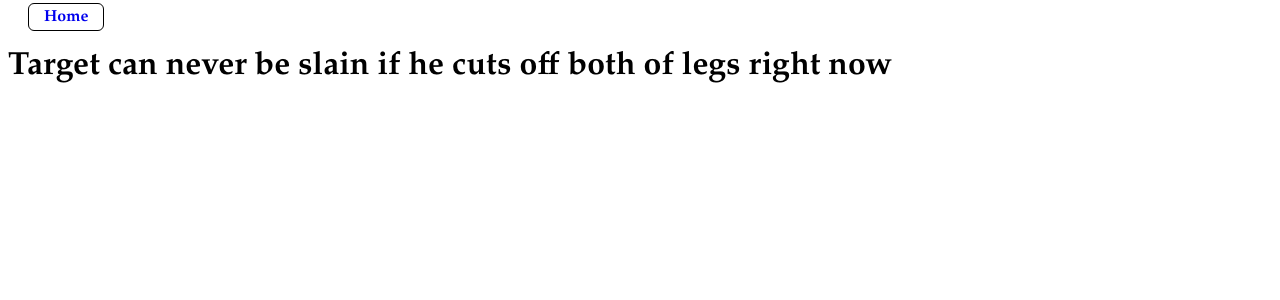
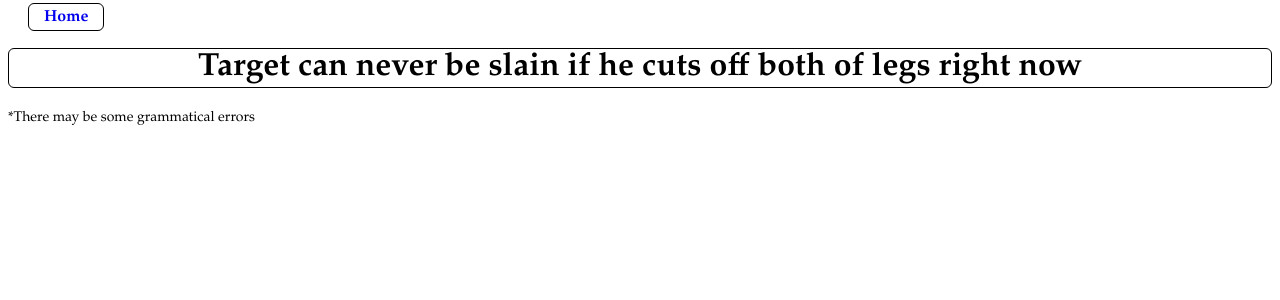
Before and after one commit to 0xDEAD10CK/Deadlocks-World-Builder-Toolkit, a Flask app: page /random_effect in a window 1280 px wide. Shown: the top 300 px of the page. Run offline with Flask 3, Linux system fonts and the light colour scheme.

Commit message:
Made changes

```diff
--- a/static/universal.css
+++ b/static/universal.css
@@ -68,6 +68,16 @@ a {
     margin: 5px 0;
 }
 
+.smallText {
+	font-size: 14px;
+}
+
+.wildMagic {
+	border: 1px black solid;
+	border-radius: 6px;
+	text-align: center;
+}
+
 @media only screen and (max-width: 480px) {
 	ul#menu {
 		display: grid;
@@ -81,5 +91,4 @@ a {
 		width: 175px;
 		margin: auto auto;
 	}
-
 }
--- a/templates/effect.html
+++ b/templates/effect.html
@@ -8,6 +8,7 @@
 </head>
 <body>
 	<a class="backButton" href="/">Home</a>
-    <h1> {{ effect }}</h1>
+    <h1 class="wildMagic"> {{ effect }}</h1>
+	<p class="smallText">*There may be some grammatical errors</p>
 </body>
 </html>
```
